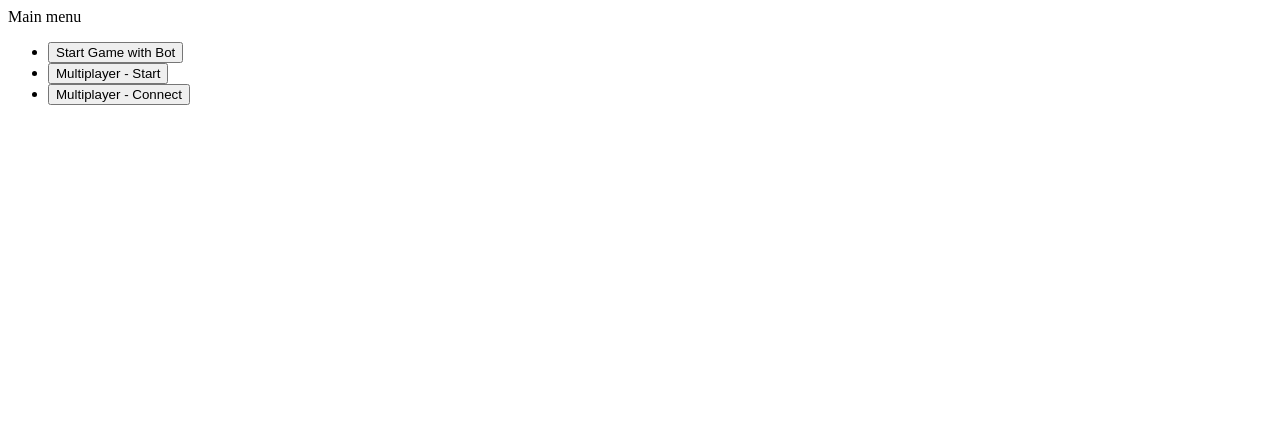
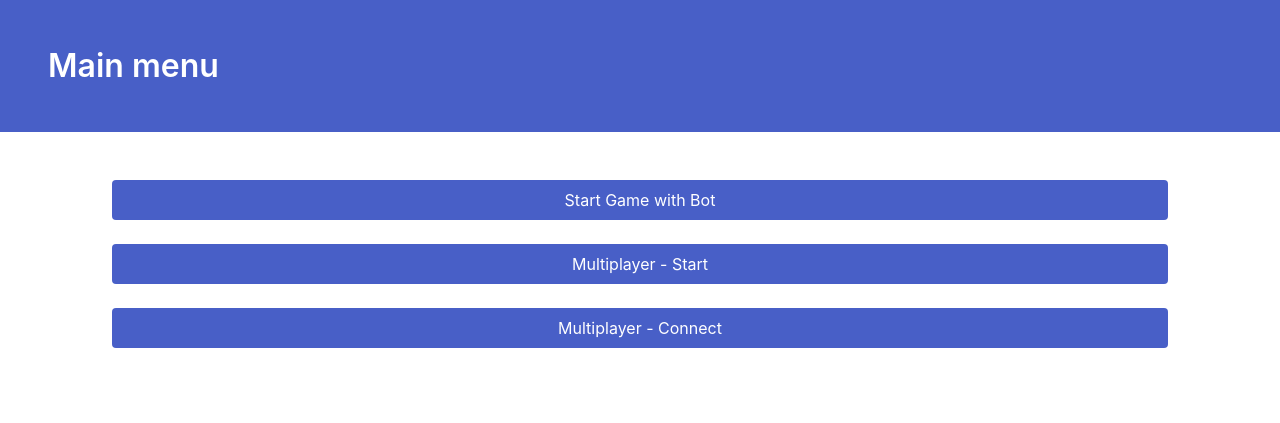
Before and after one commit to mhz-edu/sea-battle, a plain HTML site: page index.html in a window 1280 px wide. Drawn offline with nearby package versions, Linux system fonts and the light colour scheme.

Commit message:
Added bulma css lib; Menu state styles

```diff
--- a/index.html
+++ b/index.html
@@ -2,6 +2,7 @@
 <html>
     <head>
         <script src="https://unpkg.com/peerjs@1.3.2/dist/peerjs.min.js"></script>
+        <link rel="stylesheet" href="https://cdn.jsdelivr.net/npm/bulma@0.9.4/css/bulma.min.css">
         <style>
             .hide {
                 visibility: hidden;
--- a/states/Components.js
+++ b/states/Components.js
@@ -47,6 +47,14 @@ class BaseElement extends HTMLElement {
   createShadowRoot() {
     const shadowRoot = this.attachShadow({ mode: 'open' });
     shadowRoot.appendChild(this.template.content);
+    shadowRoot.appendChild(this.createBaseStyleElement());
+  }
+
+  createBaseStyleElement() {
+    const style = document.createElement('style');
+    style.innerText =
+      '@import "https://cdn.jsdelivr.net/npm/bulma@0.9.4/css/bulma.min.css";';
+    return style;
   }
 }
 
@@ -78,8 +86,8 @@ customElements.define(
     init(props) {
       this.title = props.title;
       this.template.innerHTML = `
-          <div>
-              <button>${this.title}</button>
+          <div class="block">
+              <button class="button is-link is-fullwidth">${this.title}</button>
           </div>
           `;
     }
--- a/states/menu/MenuState.js
+++ b/states/menu/MenuState.js
@@ -2,14 +2,18 @@ class MenuState extends BaseState {
   init() {
     this.stateContainer = this.templateParser(`
       <div>
-        <div>
-          <my-text text="Main menu"></my-text>
+        <div class="hero is-link">
+          <div class="hero-body title">
+            <my-text  text="Main menu"></my-text>
+          </div>
         </div>
-        <my-list click="processUserSelect">
-          <li slot="item"><my-button title="Start Game with Bot" data-value="newGame"></my-button></li>
-          <li slot="item"><my-button title="Multiplayer - Start" data-value="multiStart"></my-button></li>
-          <li slot="item"><my-button title="Multiplayer - Connect" data-value="multiConn"></my-button></li>
-        </my-list>
+        <div class="container section">
+          <my-list click="processUserSelect">
+            <li slot="item"><my-button title="Start Game with Bot" data-value="newGame"></my-button></li>
+            <li slot="item"><my-button title="Multiplayer - Start" data-value="multiStart"></my-button></li>
+            <li slot="item"><my-button title="Multiplayer - Connect" data-value="multiConn"></my-button></li>
+          </my-list>
+        </div>
       <div>
       `);
   }
```
